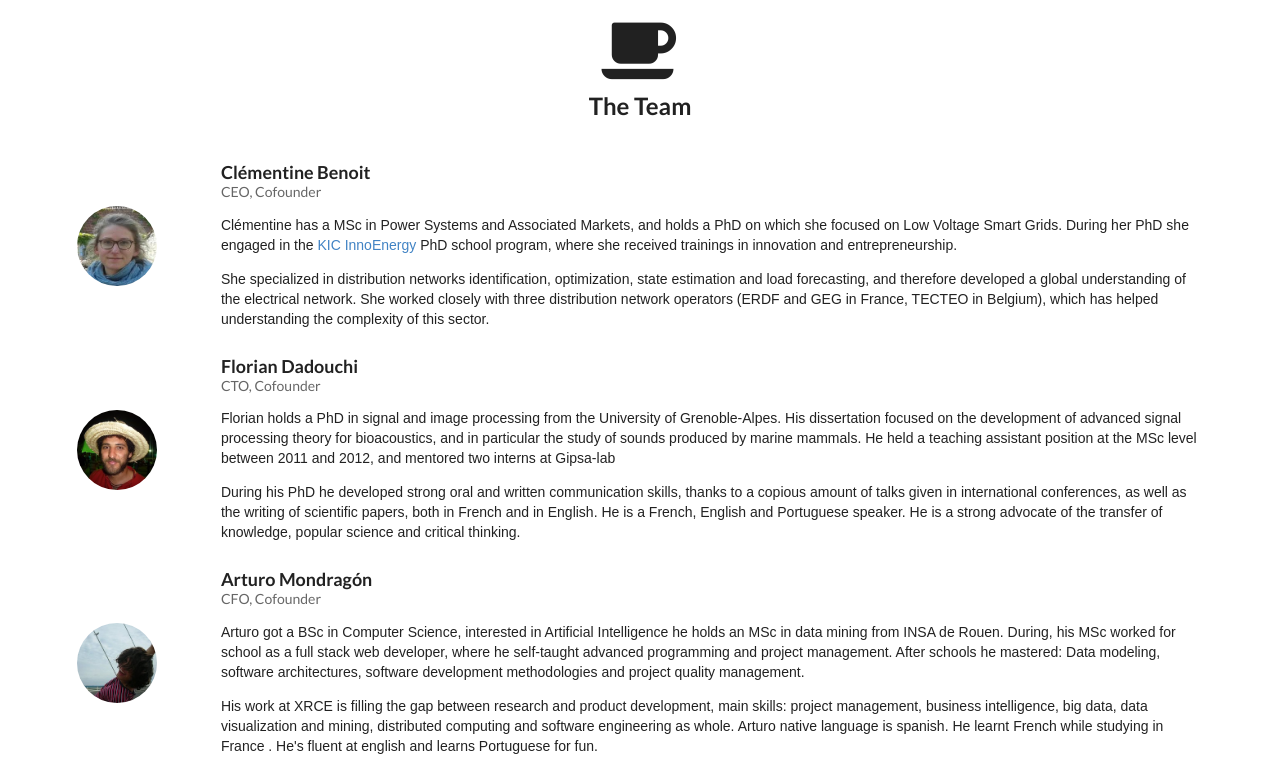
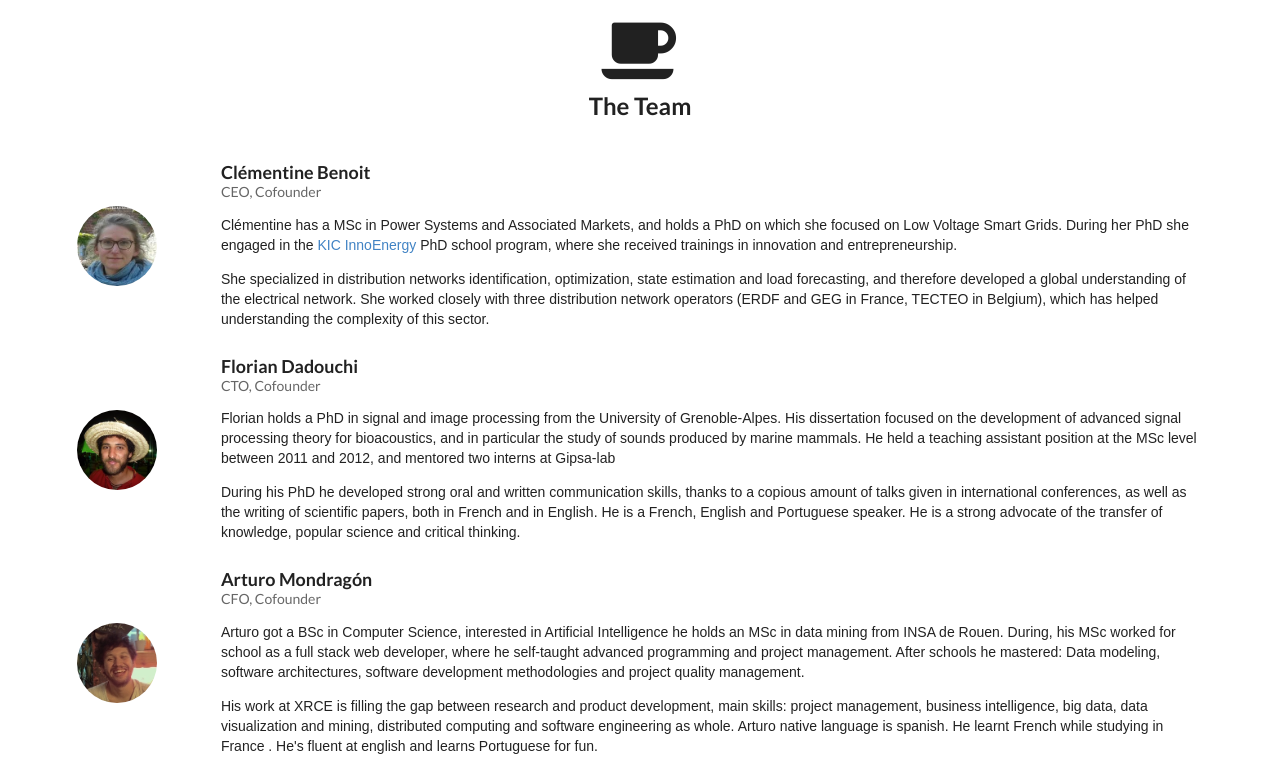
Before and after one commit to irma-startup/irma-startup.github.io, a plain HTML site: page index.html in a window 1280 px wide. Shown: the part 786-1556 px from the top of the page. Drawn offline with Linux system fonts and the light colour scheme.

Commit message:
New photo Arturo

```diff
--- a/index.html
+++ b/index.html
@@ -23,6 +23,7 @@
     #hero {
         height: 98%;
         background-image: url('assets/img/background/coral-low.jpeg');
+        /*background-image: url('assets/img/background/balance-low.jpeg');*/
         background-size: cover;
         color: #fff;
 
@@ -106,7 +107,7 @@
     </div>
 
     <div class="two wide column">
-        <img class="ui tiny circular image"  src="assets/img/avatar/arturo.jpg" >
+        <img class="ui tiny circular image"  src="assets/img/avatar/arturo.jpeg" >
     </div>
     <div class="fourteen wide column">
         <h3 class="ui header">
```
Also changed, not shown: assets/img/avatar/arturo.jpeg (added), assets/img/avatar/arturo.jpg (deleted).
